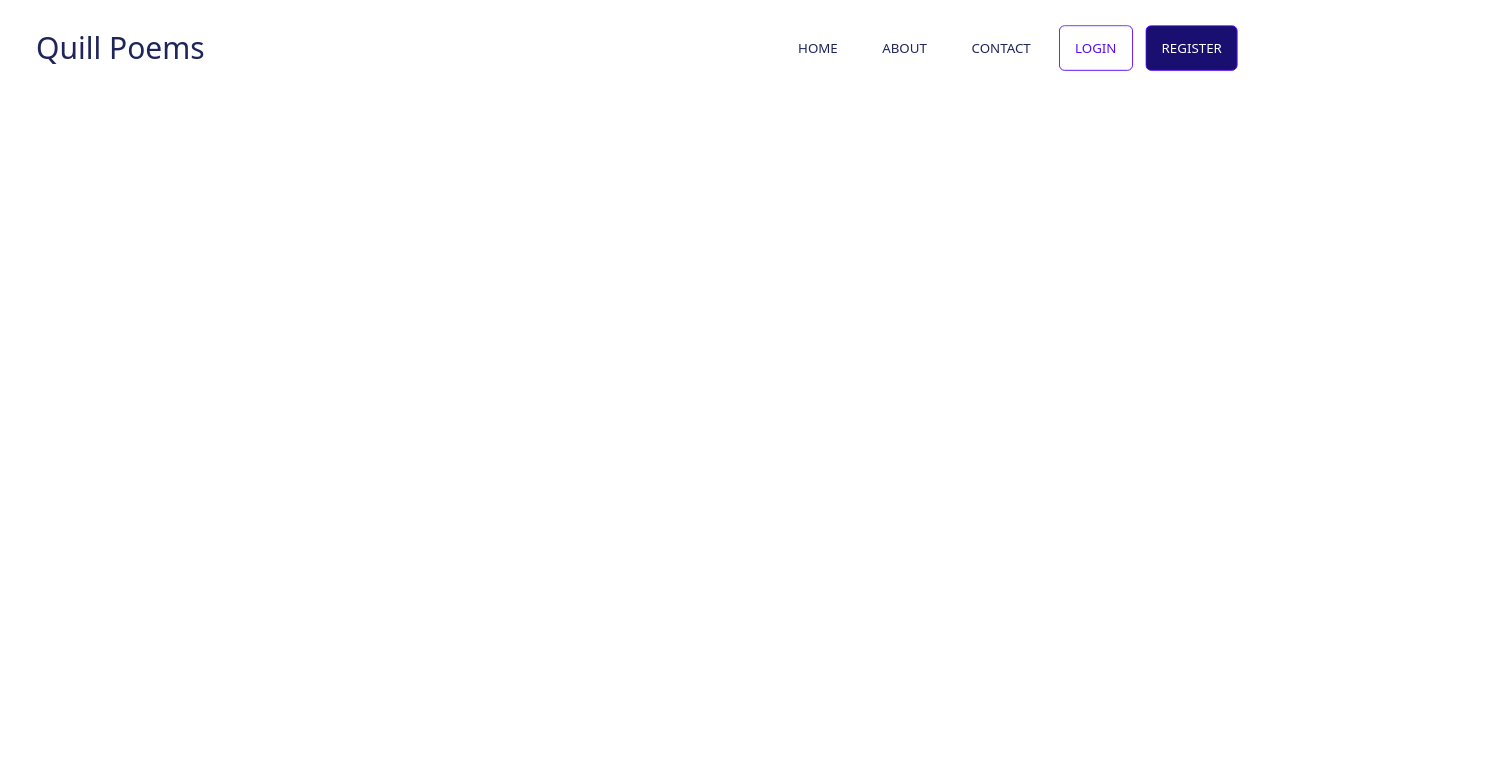
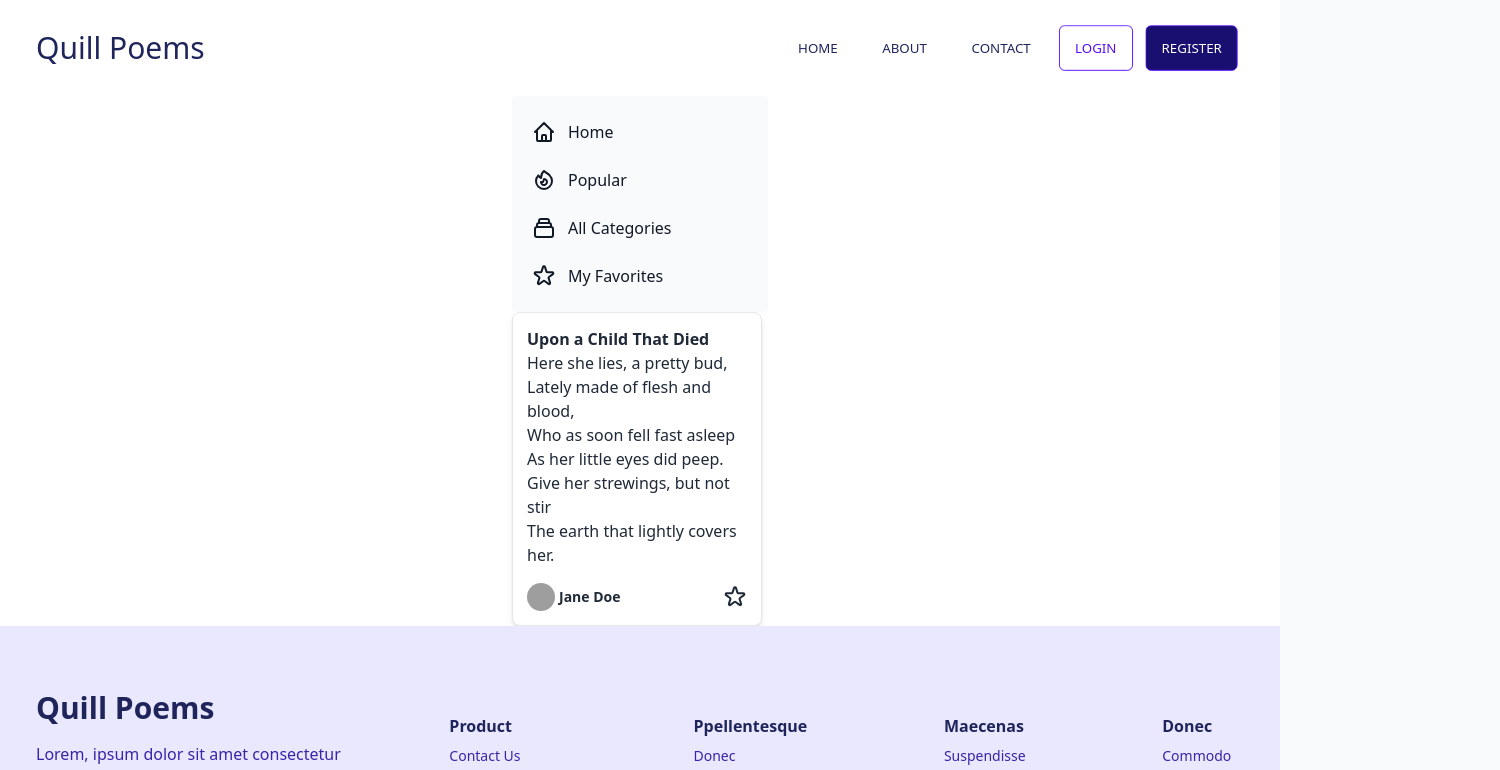
Before and after one commit to francosae/Quill-Poems, a React (Vite) app in the folder client/: page /home in a window 1280 px wide. Shown: the top 770 px of the page, 1500 px wide, since content can reach past the window. Built offline with nearby package versions, Linux system fonts and the light colour scheme; grey boxes are pictures that could not be loaded.

Commit message:
created sidebar and poetry cards

```diff
--- a/client/src/pages/Home/Home.jsx
+++ b/client/src/pages/Home/Home.jsx
@@ -1,28 +1,169 @@
-import React from 'react'
-import { Navbar, Footer } from '../../components/index'
+import React from "react";
+import { Navbar, Footer } from "../../components/index";
 
 export default function Home() {
   return (
     <>
-    <Navbar location={location.pathname}/>
-    <Content/>
-    <Footer/>
+      <Navbar location={location.pathname} />
+      <Content />
+      <Footer />
     </>
-  )
+  );
 }
 
-function Content(){
-  return(
-    <div className='md:w-[1500px] sm:w-[500px] w-[350px] mt-[-96px] h-screen mx-auto text-left flex flex-col  justify-center '>
-
+function Content() {
+  return (
+    <div className="max-w-max mx-auto">
+      <Sidebar />
+      <Post />
     </div>
-  )
+  );
 }
 
-function Post(){
+function Post() {
   return (
-    <div>
+    <div className="w-[250px] rounded-lg border border-gray-200 hover:bg-gray-100 shadow-md bg-white p-3.5">
+      <div className="font-bold">Upon a Child That Died</div>
+      <p className="font-light text-left">
+        Here she lies, a pretty bud, <br /> Lately made of flesh and blood,{" "}
+        <br /> Who as soon fell fast asleep <br /> As her little eyes did peep.{" "}
+        <br /> Give her strewings, but not stir <br />
+        The earth that lightly covers her.
+      </p>
+      <div class="flex items-center space-x-1 mt-4">
+        <div class="flex-shrink-0">
+          <img
+            class="w-7 h-7 rounded-full"
+            src="https://lh6.googleusercontent.com/-UYKv4Oo4AL4/AAAAAAAAAAI/AAAAAAAAAAA/ACHi3reOcBoiruxfuiRHs8VAoE-HvgnBDw/mo/photo.jpg?sz=256"
+            alt="Neil image"
+          />
+        </div>
+        <div class="flex-1">
+          <p class="text-sm font-semibold">Jane Doe</p>
+        </div>
 
+        <div>
+          <svg
+            class="w-6 h-6"
+            fill="none"
+            stroke="currentColor"
+            viewBox="0 0 24 24"
+            xmlns="http://www.w3.org/2000/svg"
+          >
+            <path
+              stroke-linecap="round"
+              stroke-linejoin="round"
+              stroke-width="2"
+              d="M11.049 2.927c.3-.921 1.603-.921 1.902 0l1.519 4.674a1 1 0 00.95.69h4.915c.969 0 1.371 1.24.588 1.81l-3.976 2.888a1 1 0 00-.363 1.118l1.518 4.674c.3.922-.755 1.688-1.538 1.118l-3.976-2.888a1 1 0 00-1.176 0l-3.976 2.888c-.783.57-1.838-.197-1.538-1.118l1.518-4.674a1 1 0 00-.363-1.118l-3.976-2.888c-.784-.57-.38-1.81.588-1.81h4.914a1 1 0 00.951-.69l1.519-4.674z"
+            ></path>
+          </svg>
+        </div>
+      </div>
     </div>
-  )
+  );
 }
+
+function Sidebar() {
+  return (
+    <aside class="w-64" aria-label="Sidebar">
+      <div class="overflow-y-auto py-4 px-3 bg-gray-50 rounded">
+        <ul class="space-y-2">
+          <li>
+            <a
+              href="#"
+              class="flex items-center p-2 text-base font-normal text-gray-900 rounded-lg  hover:bg-gray-100"
+            >
+              <svg
+                class="w-6 h-6"
+                fill="none"
+                stroke="currentColor"
+                viewBox="0 0 24 24"
+                xmlns="http://www.w3.org/2000/svg"
+              >
+                <path
+                  stroke-linecap="round"
+                  stroke-linejoin="round"
+                  stroke-width="2"
+                  d="M3 12l2-2m0 0l7-7 7 7M5 10v10a1 1 0 001 1h3m10-11l2 2m-2-2v10a1 1 0 01-1 1h-3m-6 0a1 1 0 001-1v-4a1 1 0 011-1h2a1 1 0 011 1v4a1 1 0 001 1m-6 0h6"
+                ></path>
+              </svg>
+              <span class="ml-3">Home</span>
+            </a>
+          </li>
+          <li>
+            <a
+              href="#"
+              class="flex items-center p-2 text-base font-normal text-gray-900 rounded-lg hover:bg-gray-100"
+            >
+              <svg
+                class="w-6 h-6"
+                fill="none"
+                stroke="currentColor"
+                viewBox="0 0 24 24"
+                xmlns="http://www.w3.org/2000/svg"
+              >
+                <path
+                  stroke-linecap="round"
+                  stroke-linejoin="round"
+                  stroke-width="2"
+                  d="M17.657 18.657A8 8 0 016.343 7.343S7 9 9 10c0-2 .5-5 2.986-7C14 5 16.09 5.777 17.656 7.343A7.975 7.975 0 0120 13a7.975 7.975 0 01-2.343 5.657z"
+                ></path>
+                <path
+                  stroke-linecap="round"
+                  stroke-linejoin="round"
+                  stroke-width="2"
+                  d="M9.879 16.121A3 3 0 1012.015 11L11 14H9c0 .768.293 1.536.879 2.121z"
+                ></path>
+              </svg>
+              <span class="flex-1 ml-3 whitespace-nowrap">Popular</span>
+            </a>
+          </li>
+          <li>
+            <a
+              href="#"
+              class="flex items-center p-2 text-base font-normal text-gray-900 rounded-lg  hover:bg-gray-100"
+            >
+              <svg
+                class="w-6 h-6"
+                fill="none"
+                stroke="currentColor"
+                viewBox="0 0 24 24"
+                xmlns="http://www.w3.org/2000/svg"
+              >
+                <path
+                  stroke-linecap="round"
+                  stroke-linejoin="round"
+                  stroke-width="2"
+                  d="M19 11H5m14 0a2 2 0 012 2v6a2 2 0 01-2 2H5a2 2 0 01-2-2v-6a2 2 0 012-2m14 0V9a2 2 0 00-2-2M5 11V9a2 2 0 012-2m0 0V5a2 2 0 012-2h6a2 2 0 012 2v2M7 7h10"
+                ></path>
+              </svg>
+              <span class="flex-1 ml-3 whitespace-nowrap">All Categories</span>
+            </a>
+          </li>
+          <li>
+            <a
+              href="#"
+              class="flex items-center p-2 text-base font-normal text-gray-900 rounded-lg  hover:bg-gray-100"
+            >
+              <svg
+                class="w-6 h-6"
+                fill="none"
+                stroke="currentColor"
+                viewBox="0 0 24 24"
+                xmlns="http://www.w3.org/2000/svg"
+              >
+                <path
+                  stroke-linecap="round"
+                  stroke-linejoin="round"
+                  stroke-width="2"
+                  d="M11.049 2.927c.3-.921 1.603-.921 1.902 0l1.519 4.674a1 1 0 00.95.69h4.915c.969 0 1.371 1.24.588 1.81l-3.976 2.888a1 1 0 00-.363 1.118l1.518 4.674c.3.922-.755 1.688-1.538 1.118l-3.976-2.888a1 1 0 00-1.176 0l-3.976 2.888c-.783.57-1.838-.197-1.538-1.118l1.518-4.674a1 1 0 00-.363-1.118l-3.976-2.888c-.784-.57-.38-1.81.588-1.81h4.914a1 1 0 00.951-.69l1.519-4.674z"
+                ></path>
+              </svg>
+              <span class="flex-1 ml-3 whitespace-nowrap">My Favorites</span>
+            </a>
+          </li>
+        </ul>
+      </div>
+    </aside>
+  );
+}
--- a/client/src/pages/Landing/Landing.jsx
+++ b/client/src/pages/Landing/Landing.jsx
@@ -1,43 +1,47 @@
-import React from 'react'
-import Typed from 'react-typed'
-import { Footer, Navbar, Button} from "../../components/index"
+import React from "react";
+import Typed from "react-typed";
+import { Footer, Navbar, Button } from "../../components/index";
 
 export default function Landing() {
   return (
     <>
-    <Navbar/>
-    <Hero/>
-    <Footer/>
+      <Navbar />
+      <Hero />
+      <Footer />
     </>
-  )
+  );
 }
-
 
 const Hero = () => {
   return (
     <div>
-      <div className='max-w-[800px] mt-[-96px] w-full h-screen mx-auto text-center flex flex-col justify-center'>
-        <h1 className='md:text-7xl sm:text-6xl text-4xl h-max font-bold md:py-6 text-transparent bg-clip-text bg-gradient-to-r to-[#3626A7] from-[#1F255B]'>
+      <div className="max-w-[800px] mt-[-96px] w-full h-screen mx-auto text-center flex flex-col justify-center">
+        <h1 className="md:text-7xl sm:text-6xl text-4xl h-max font-bold md:py-6 text-transparent bg-clip-text bg-gradient-to-r to-[#3626A7] from-[#1F255B]">
           Write, Read, and Share Poems!
         </h1>
-        <div className='flex justify-center items-center'>
-          <p className='text-[#3626A7] md:text-5xl sm:text-4xl text-xl font-bold py-4'>
-          Share your favorite 💌
+        <div className="flex justify-center items-center">
+          <p className="text-[#3626A7] md:text-5xl sm:text-4xl text-xl font-bold py-4">
+            Share your favorite 💌
           </p>
           <Typed
-          className='text-[#8375e7] md:text-5xl sm:text-4xl text-xl font-bold md:pl-4 pl-2'
-            strings={['Haikus', 'Sonnets', 'Elegies', 'Ballads', 'Free Verses']}
+            className="text-[#8375e7] md:text-5xl sm:text-4xl text-xl font-bold md:pl-4 pl-2"
+            strings={["Haikus", "Sonnets", "Elegies", "Ballads", "Free Verses"]}
             typeSpeed={120}
             backSpeed={90}
             loop
           />
         </div>
-        <p className='text-[#3626A7] md:text-2xl text-xl font-bold'>Interested in poetry? Want to read poems? Thinking of writing poems?</p>
-        <ul className='md:flex justify-center'>
-        <li className='p-1'> <Button text="Start Reading"/></li>
-        <li className='p-1'> <Button text="Start Writing"/></li>
-      </ul>
-
+        <p className="text-[#3626A7] md:text-2xl text-xl font-bold">
+          Interested in poetry? Want to read poems? Thinking of writing poems?
+        </p>
+        <ul className="md:flex justify-center">
+          <li className="p-1">
+            <Button text="Start Reading" link="/signup" />
+          </li>
+          <li className="p-1">
+            <Button text="Start Writing" link="/signup" />
+          </li>
+        </ul>
       </div>
     </div>
   );
```
Also changed, not shown: 1 other file (tests, documents, lock files or other folders).
